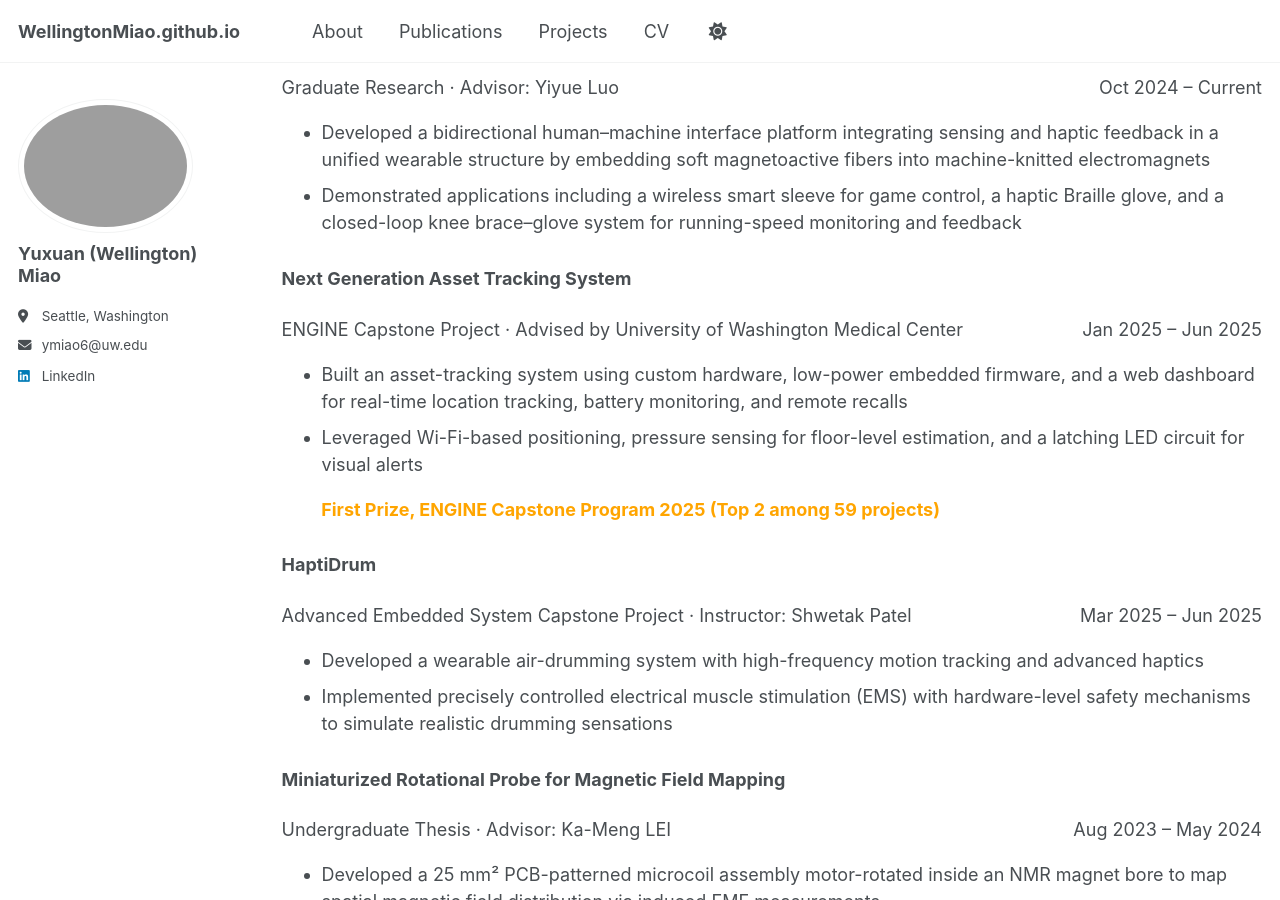
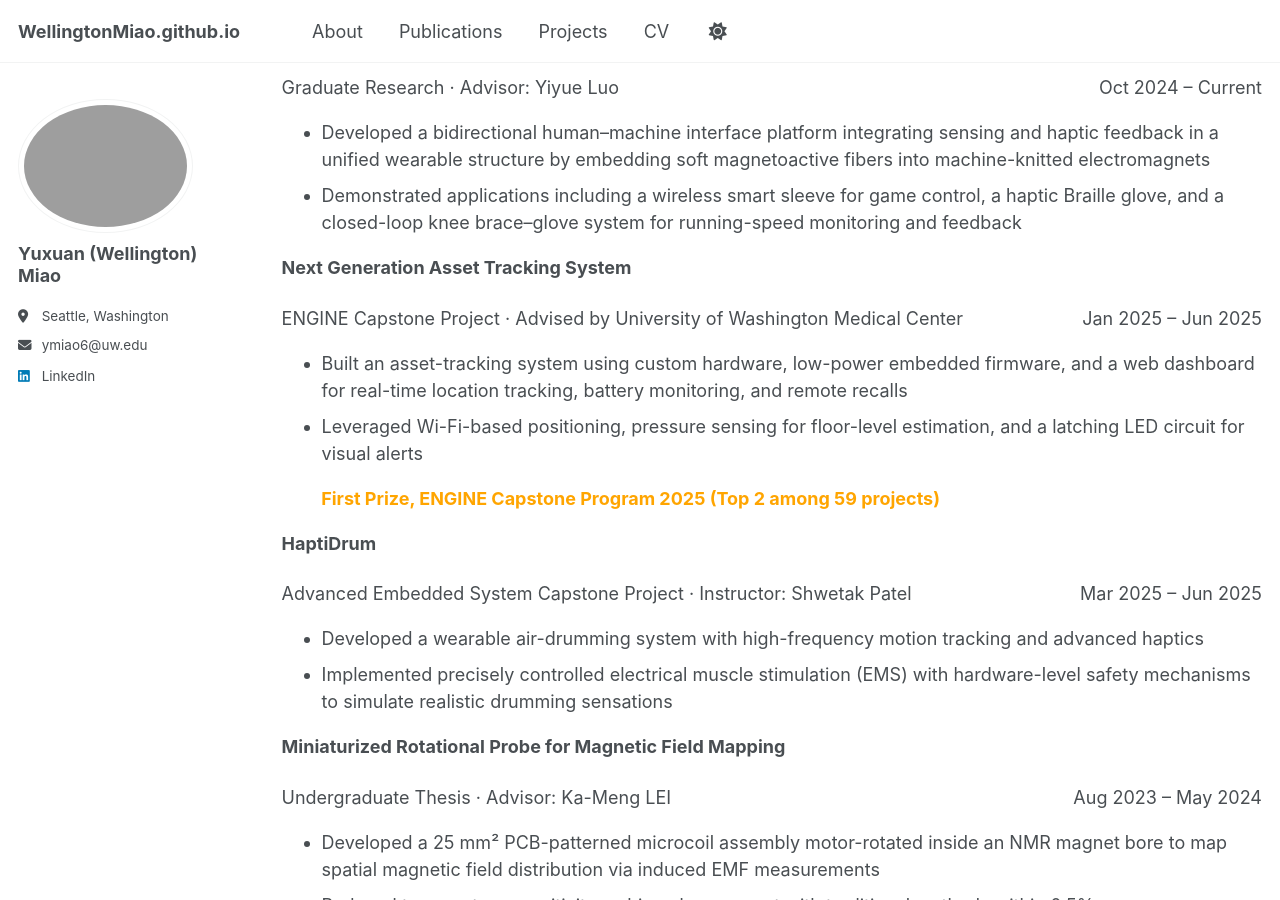
Before and after one commit to WellingtonMiao/WellingtonMiao.github.io, a Jekyll site: the page built from _pages/cv.md, in a window 1280 px wide and 900 px high, scrolled down 1214 px. Built offline with Jekyll 4.4.1, drawn with Linux system fonts in a browser that asks for light colours; a script that is not in the unit is left out.

Commit message:
Update cv.md

```diff
--- a/_pages/cv.md
+++ b/_pages/cv.md
@@ -76,7 +76,7 @@ Instructor: Yiyue Luo
 - Developed a bidirectional human–machine interface platform integrating sensing and haptic feedback in a unified wearable structure by embedding soft magnetoactive fibers into machine-knitted electromagnets
 - Demonstrated applications including a wireless smart sleeve for game control, a haptic Braille glove, and a closed-loop knee brace–glove system for running-speed monitoring and feedback
 
-<div style="margin-top:1.6rem;"></div>
+
 
 **Next Generation Asset Tracking System**
 <div style="display:flex; justify-content:space-between; align-items:baseline; gap:1rem;">
@@ -90,7 +90,7 @@ Instructor: Yiyue Luo
   <li><span style="color:#FFA500;"><strong>First Prize, ENGINE Capstone Program 2025 (Top 2 among 59 projects)</strong></span></li>
 </ul>
 
-<div style="margin-top:1.6rem;"></div>
+
 
 **HaptiDrum**
 <div style="display:flex; justify-content:space-between; align-items:baseline; gap:1rem;">
@@ -100,7 +100,7 @@ Instructor: Yiyue Luo
 - Developed a wearable air-drumming system with high-frequency motion tracking and advanced haptics
 - Implemented precisely controlled electrical muscle stimulation (EMS) with hardware-level safety mechanisms to simulate realistic drumming sensations
 
-<div style="margin-top:1.6rem;"></div>
+
 
 **Miniaturized Rotational Probe for Magnetic Field Mapping**
 <div style="display:flex; justify-content:space-between; align-items:baseline; gap:1rem;">
```
